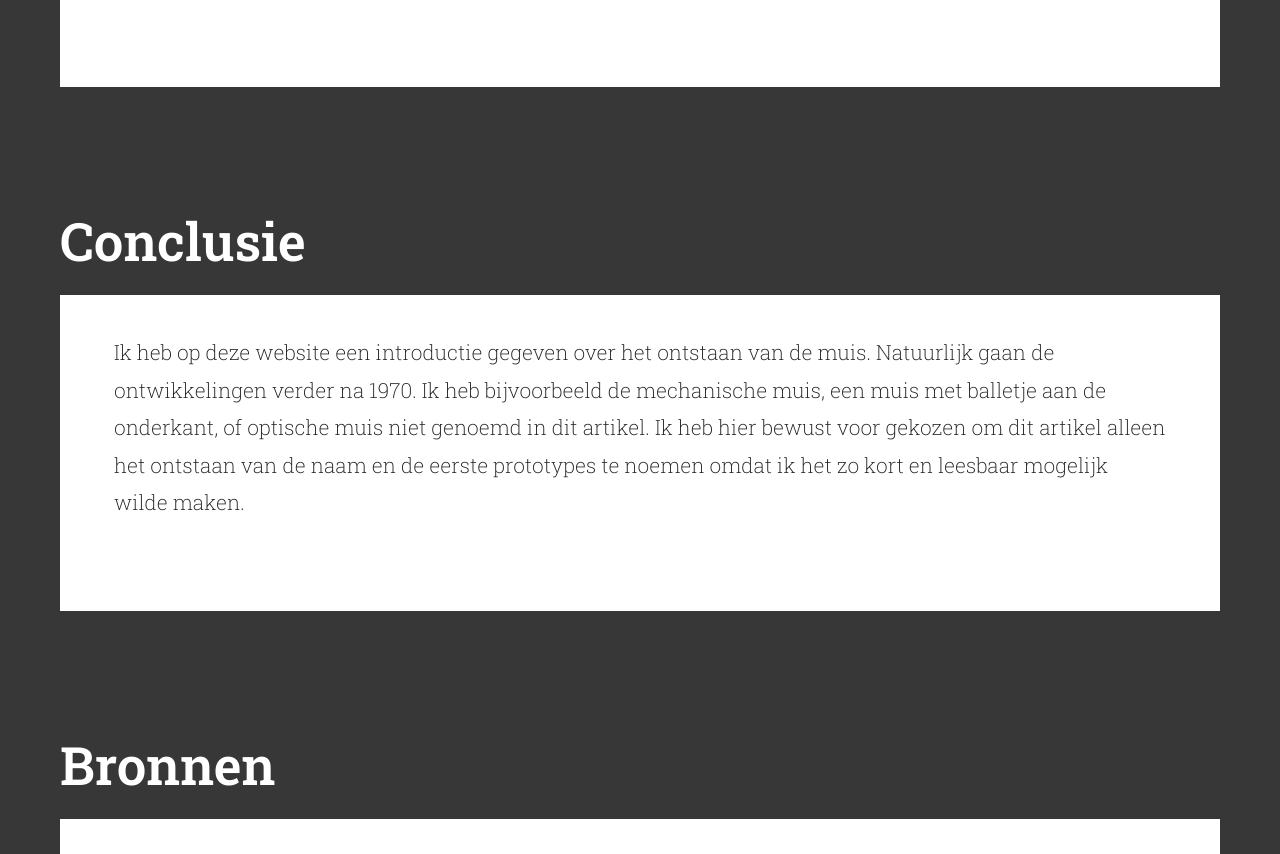
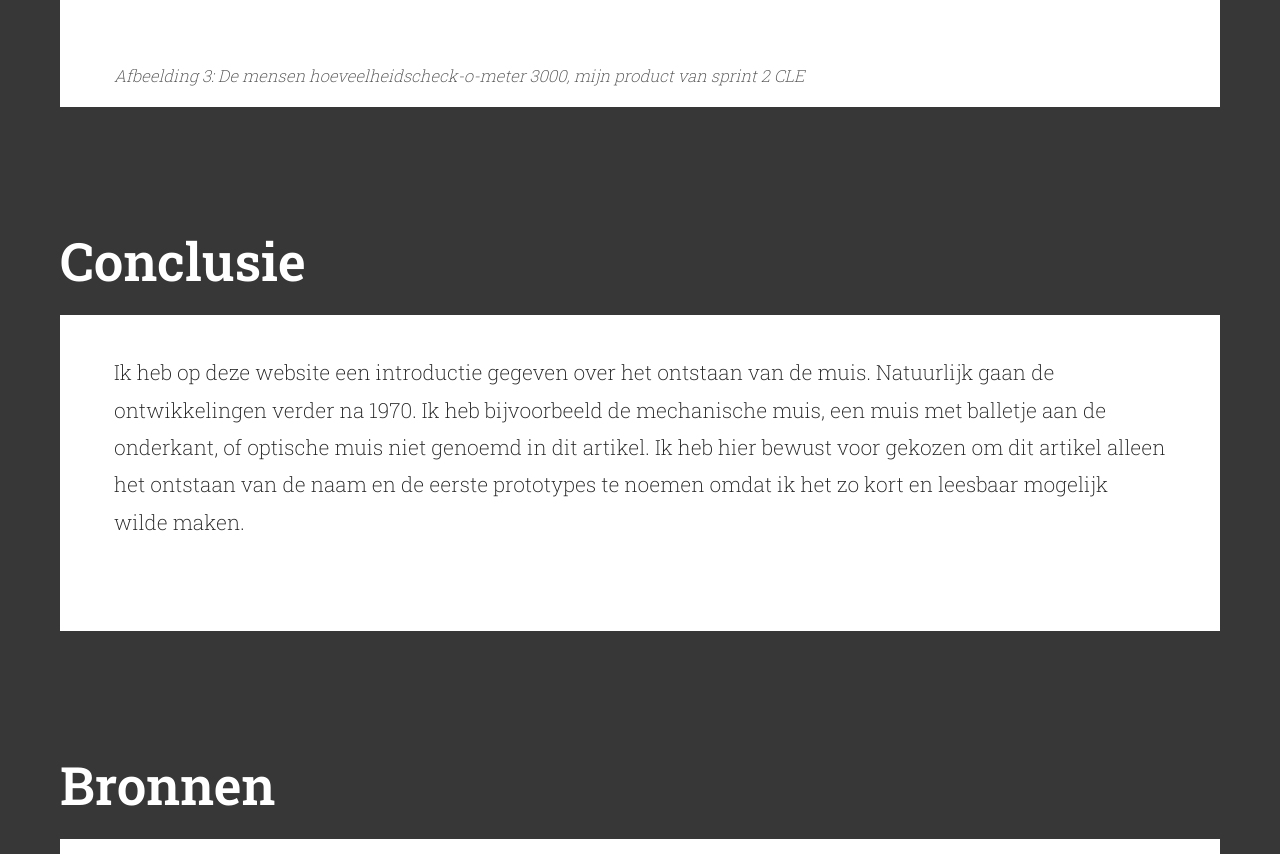
Before and after one commit to TheMazeIsAmazing/TechniekFilo1Website, a plain HTML site: page index.html in a window 1280 px wide. Shown: the part 7828-8682 px from the top of the page. Drawn offline with Linux system fonts and the light colour scheme.

Commit message:
Update index.html

```diff
--- a/index.html
+++ b/index.html
@@ -98,7 +98,8 @@
           <img class="wide" src="https://github.com/TheMazeIsAmazing/TechniekFilo1Website/raw/main/data/WhatsApp%20Image%202021-09-29%20at%2010.18.46%20(2).jpeg">
             <p>De link die ik in dit geval wil leggen tussen de mensen hoeveelheidscheck-o-meter 3000, het product dat tik heb gemaakt voor Pitch Perfect in CLE, en de computermuis is dat we technologie toegankelijk maken voor iedereen.  Dit is namelijk omdat toen Douglas Engelbart zijn product liet testen bij NASA was het meteen makkelijk te gebruiken voor mensen die deze ‘bug’ voor het eerst zagen. Hij had dus de technologie van zijn voorgangers zo gemakkelijk gemaakt dat men het meteen het zonder erover na te denken kon gebruiken. <br>
 Dat wilde ik ook doen met mijn product: ik wilde dat mijn apparaatje in een oogwenk kan laten zien aan de medewerkers hoeveel mensen er binnenkomen. Dit heb ik gedaan door de lampjes oranje of rood te laten kleuren als er meer dan een bepaald aantal mensen binnenkomt. Op deze manier zal de mensen hoeveelheidscheck-o-meter 3000, als het een tijdje in het restaurant staat, zonder erover na te denken gebruikt worden bij het bijvullen zodat men weet hoeveel mensen er binnen komen en dus weten of het bijvullen wel handig is.
-
+  <figcaption>Afbeelding 3: De mensen hoeveelheidscheck-o-meter 3000, mijn product van sprint 2 CLE
+                </figcaption>
 
         </section>
       <section class="blue" id="conclusie">
```
